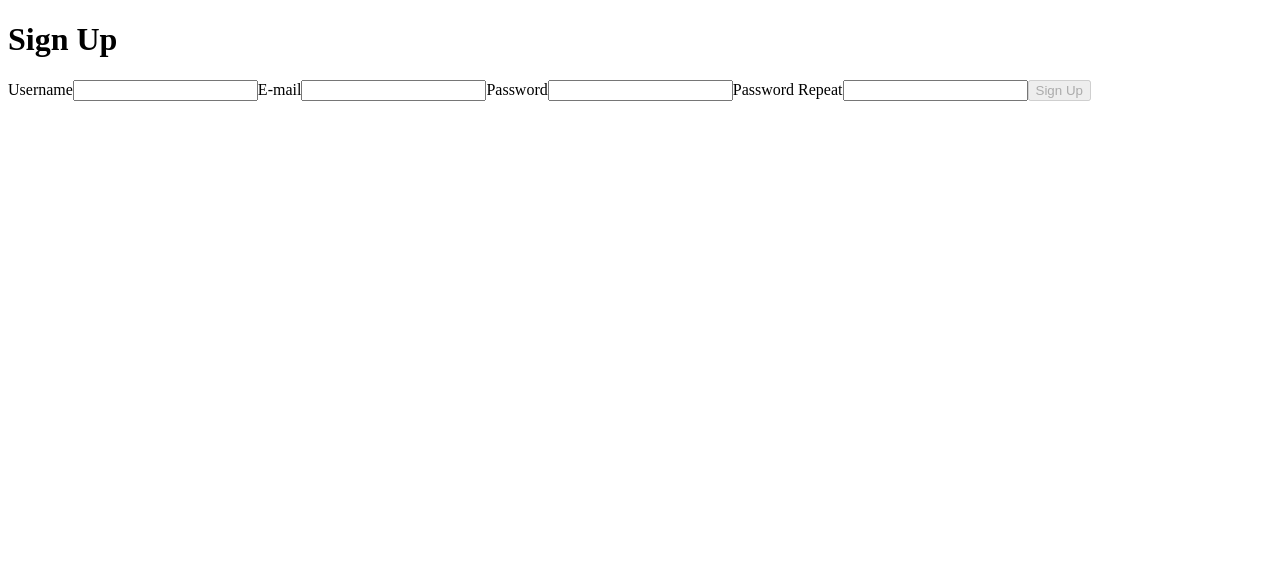
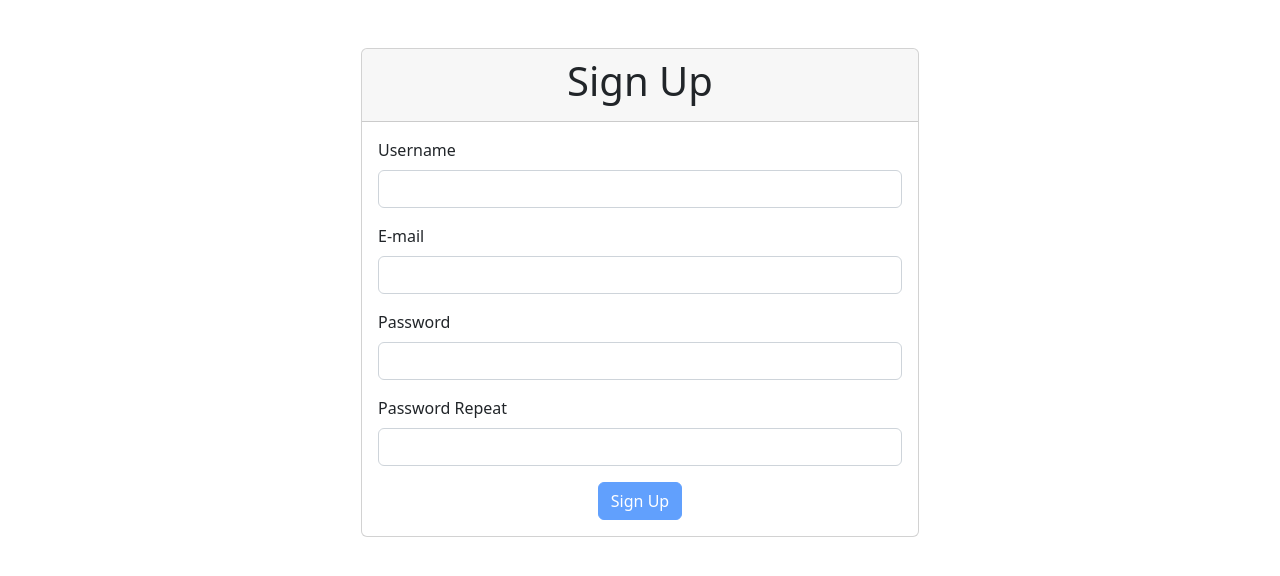
Before and after one commit to Gui1703/Vue-TDD, a Vue app in the folder source/: page / in a window 1280 px wide. Shown: the top 576 px of the page. Built offline with nearby package versions, Linux system fonts and the light colour scheme.

Commit message:
feat: implements tests

```diff
--- a/source/public/index.html
+++ b/source/public/index.html
@@ -1,15 +1,26 @@
 <!DOCTYPE html>
 <html lang="">
   <head>
-    <meta charset="utf-8">
-    <meta http-equiv="X-UA-Compatible" content="IE=edge">
-    <meta name="viewport" content="width=device-width,initial-scale=1.0">
-    <link rel="icon" href="<%= BASE_URL %>favicon.ico">
+    <meta charset="utf-8" />
+    <meta http-equiv="X-UA-Compatible" content="IE=edge" />
+    <meta name="viewport" content="width=device-width,initial-scale=1.0" />
+    <link rel="icon" href="<%= BASE_URL %>favicon.ico" />
+    <!-- CSS only -->
+    <link
+      href="https://cdn.jsdelivr.net/npm/bootstrap@5.2.0-beta1/dist/css/bootstrap.min.css"
+      rel="stylesheet"
+      integrity="sha384-0evHe/X+R7YkIZDRvuzKMRqM+OrBnVFBL6DOitfPri4tjfHxaWutUpFmBp4vmVor"
+      crossorigin="anonymous"
+    />
     <title><%= htmlWebpackPlugin.options.title %></title>
   </head>
   <body>
     <noscript>
-      <strong>We're sorry but <%= htmlWebpackPlugin.options.title %> doesn't work properly without JavaScript enabled. Please enable it to continue.</strong>
+      <strong
+        >We're sorry but <%= htmlWebpackPlugin.options.title %> doesn't work
+        properly without JavaScript enabled. Please enable it to
+        continue.</strong
+      >
     </noscript>
     <div id="app"></div>
     <!-- built files will be auto injected -->
--- a/source/src/App.vue
+++ b/source/src/App.vue
@@ -2,13 +2,15 @@
 import SignUpPage from "./pages/SignUpPage.vue";
 
 export default {
-  name:"App",
+  name: "App",
   components: {
-    SignUpPage
-  }
-}
+    SignUpPage,
+  },
+};
 </script>
 
 <template>
-  <SignUpPage />
+  <div class="container">
+    <SignUpPage />
+  </div>
 </template>
--- a/source/src/pages/SignUpPage.vue
+++ b/source/src/pages/SignUpPage.vue
@@ -1,27 +1,35 @@
 <script lang="js">
+import axios from 'axios'
+
 export default {
   name: "SignUpPage",
   data() {
     return {
+      apiProgress: false,
+      signUpSuccess: false,
       username: "",
       email: "",
       password: "",
       passwordRepeat: "",
+      errors: {}
     };
   },
 
   methods: {
     submit() {
-      const requestBody = {
+      this.apiProgress = true
+      axios.post("/api/1.0/users", {
         username: this.username,
         email: this.email,
         password: this.password,
-      };
-      fetch("/api/1.0/users", {
-        method: "POST",
-        body: JSON.stringify(requestBody),
-        headers: { "Content-Type": "application/json" },
-      });
+      })
+      .then(() => this.signUpSuccess = true)
+      .catch((error) => {
+        if(error.response.status === 400){
+          this.errors = error.response.data.validationErrors
+        }
+      })
+      this.apiProgress = false
     },
   },
 
@@ -36,20 +44,70 @@
 </script>
 
 <template>
-  <form>
-    <h1>Sign Up</h1>
-    <label for="username">Username</label>
-    <input id="username" type="text" v-model="username" />
+  <div class="col-lg-6 offset-lg-3 col-md-8 offset-md-2">
+    <form class="card mt-5" data-testid="form-sign-up" v-if="!signUpSuccess">
+      <div class="card-header">
+        <h1 class="text-center">Sign Up</h1>
+      </div>
 
-    <label for="email">E-mail</label>
-    <input id="email" type="email" v-model="email" />
+      <div class="card-body">
+        <div class="mb-3">
+          <label class="form-label" for="username">Username</label>
+          <input
+            class="form-control"
+            id="username"
+            type="text"
+            v-model="username"
+          />
+          <span>{{ errors.username }}</span>
+        </div>
 
-    <label for="password">Password</label>
-    <input id="password" type="password" v-model="password" />
+        <div class="mb-3">
+          <label class="form-label" for="email">E-mail</label>
+          <input class="form-control" id="email" type="email" v-model="email" />
+        </div>
 
-    <label for="password-repeat">Password Repeat</label>
-    <input id="password-repeat" type="password" v-model="passwordRepeat" />
+        <div class="mb-3">
+          <label class="form-label" for="password">Password</label>
+          <input
+            class="form-control"
+            id="password"
+            type="password"
+            v-model="password"
+          />
+        </div>
 
-    <button :disabled="isDisabled" @click.prevent="submit">Sign Up</button>
-  </form>
+        <div class="mb-3">
+          <label class="form-label" for="password-repeat"
+            >Password Repeat</label
+          >
+          <input
+            class="form-control"
+            id="password-repeat"
+            type="password"
+            v-model="passwordRepeat"
+          />
+        </div>
+
+        <div class="text-center">
+          <button
+            class="btn btn-primary"
+            :disabled="isDisabled || apiProgress"
+            @click.prevent="submit"
+          >
+            <span
+              v-if="apiProgress"
+              class="spinner-border spinner-border-sm"
+              role="status"
+            />
+            Sign Up
+          </button>
+        </div>
+      </div>
+    </form>
+
+    <div class="alert alert-success mt-3" v-else>
+      Please check your e-mail to activate your account
+    </div>
+  </div>
 </template>
```
Also changed, not shown: 1 other file (tests, documents, lock files or other folders).
